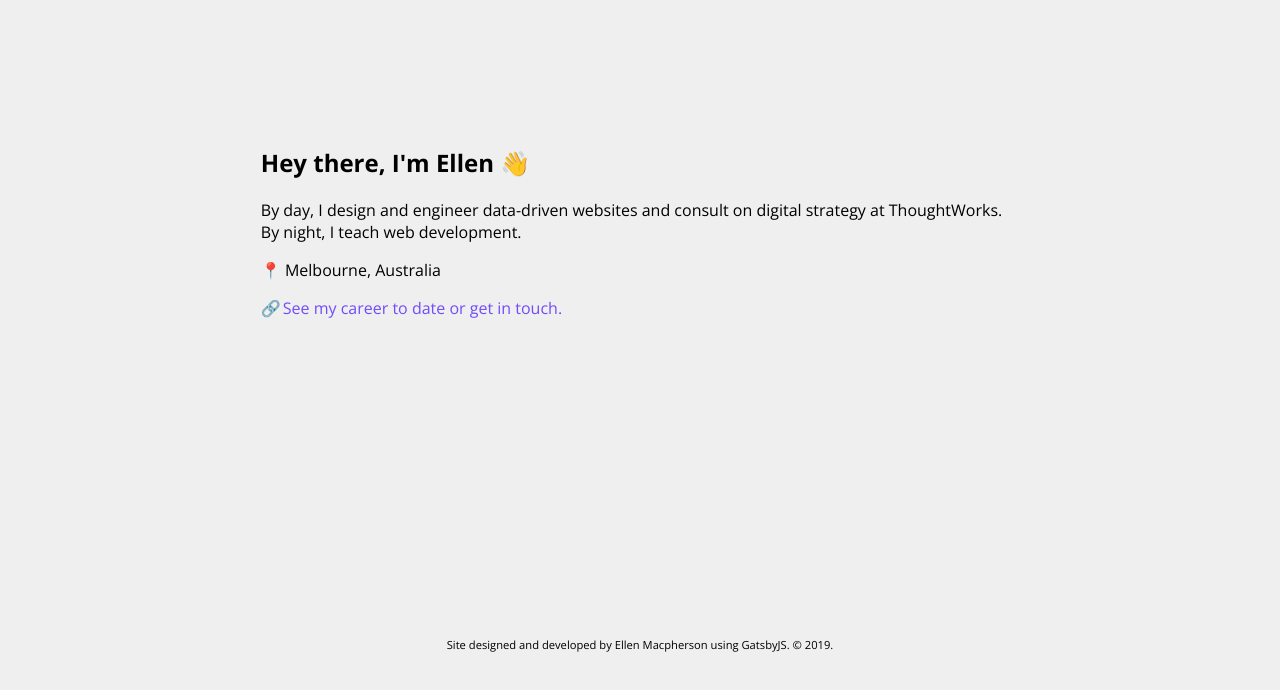
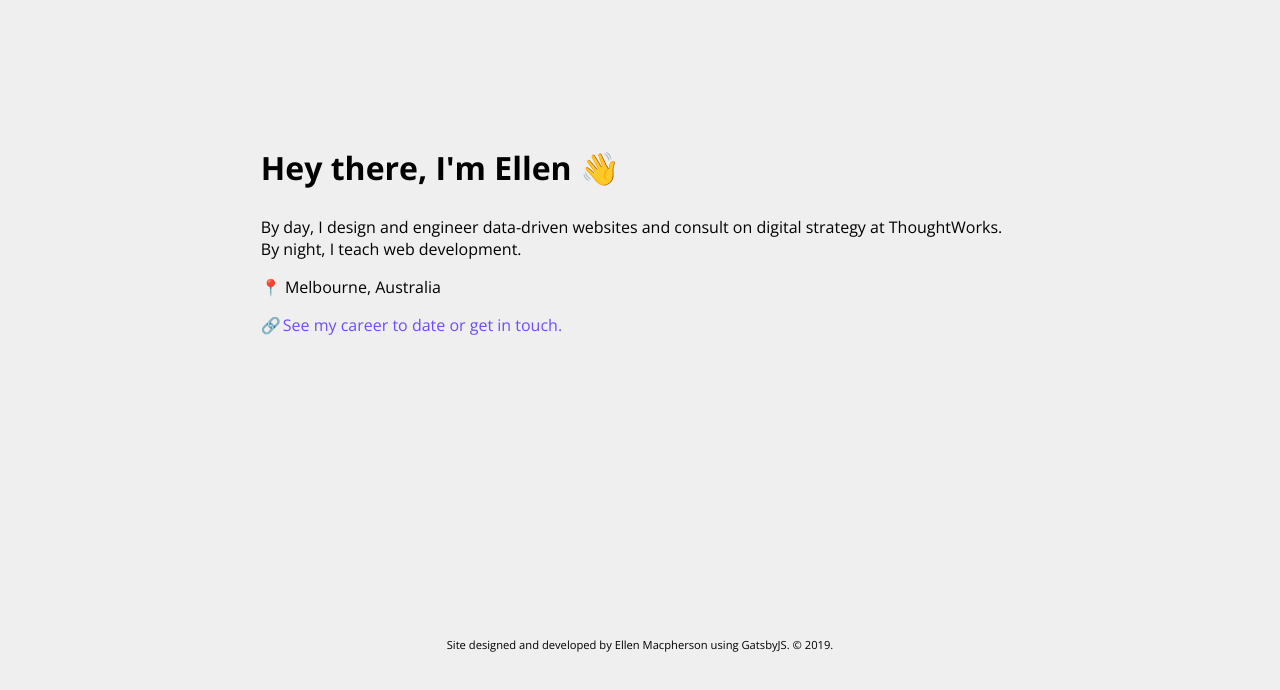
Before and after one commit to ellenmacpherson/gatsby-site, a Gatsby site: page / in a window 1280 px wide. Shown: the part 84-774 px from the top of the page. Built offline with nearby package versions, Linux system fonts and the light colour scheme; Gatsby itself is replaced by a stand-in of ours.

Commit message:
changing welcome message size

```diff
--- a/src/components/About.css
+++ b/src/components/About.css
@@ -4,6 +4,10 @@
     min-height: 60vh;
     /* padding: 50px 0; */
     width: 80%;
+}
+
+.aboutSection h2 {
+    font-size: 2rem;
 }
 
 .aboutSection a {
```
